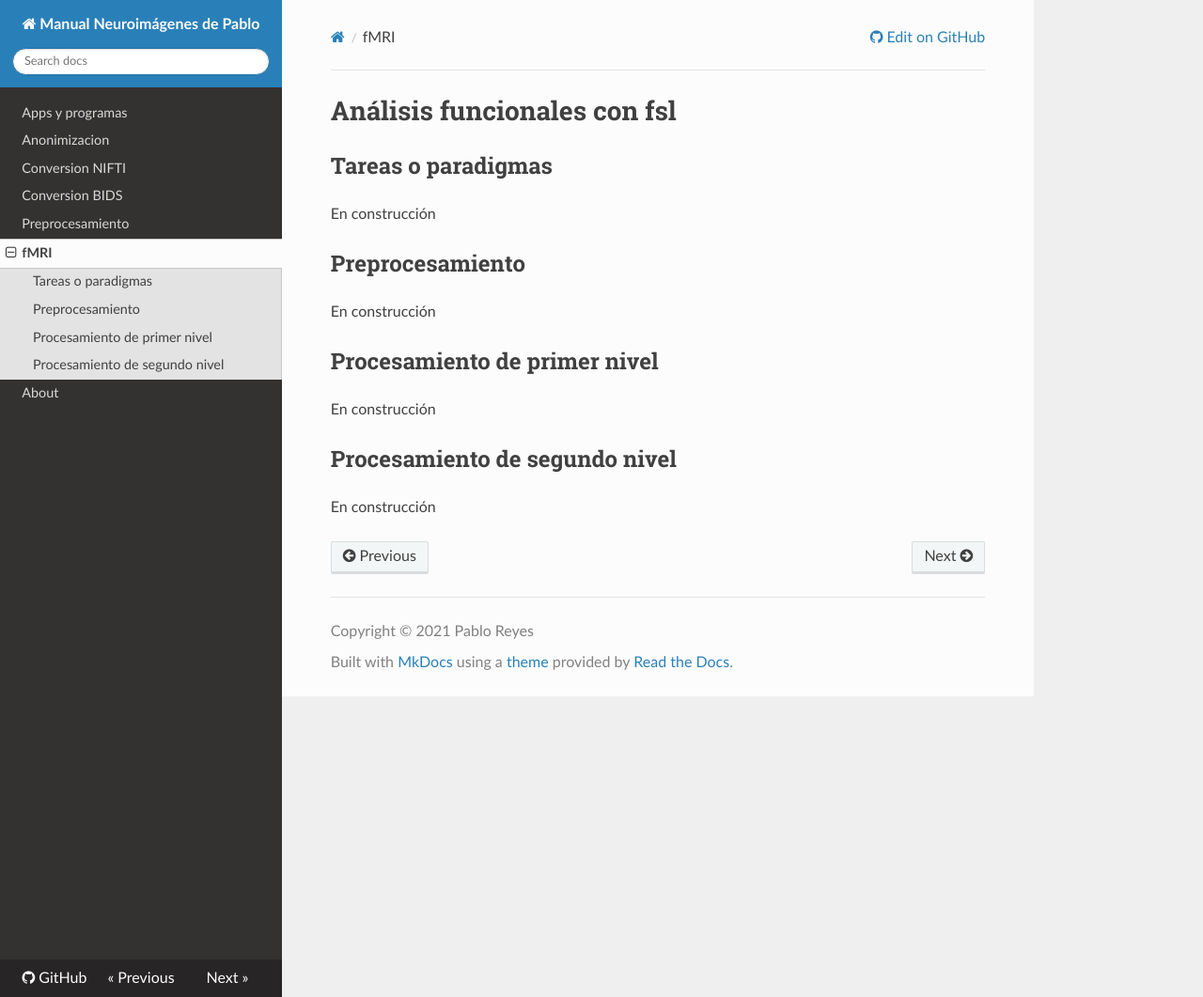
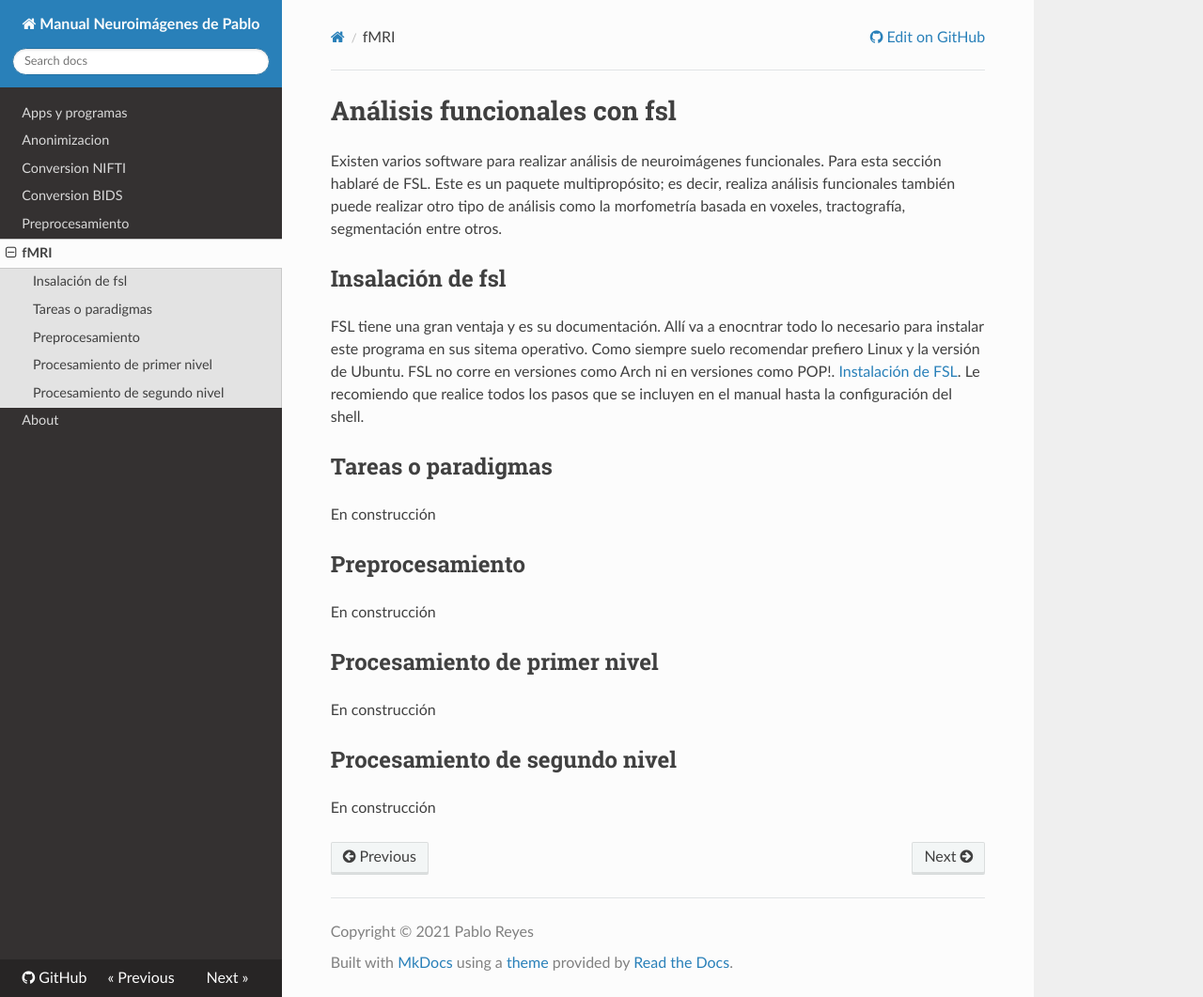
Before and after one commit to pabloreyesg/Scrips-to-MRI, an MkDocs documentation site: the page built from docs/Funcional_fsl.md, in a window 1280 px wide and 1061 px high. Shown: the whole window at 94% size. Built offline with MkDocs 1.6.1, drawn with Linux system fonts in a browser that asks for light colours; nearby versions of some CDN libraries.

Commit message:
Update Funcional_fsl.md

```diff
--- a/docs/Funcional_fsl.md
+++ b/docs/Funcional_fsl.md
@@ -1,6 +1,12 @@
 # Análisis funcionales con fsl
 
+Existen varios software para realizar análisis de neuroimágenes funcionales. Para esta sección hablaré de FSL. Este es un paquete multipropósito; es decir, realiza análisis funcionales también puede realizar otro tipo de análisis como la morfometría basada en voxeles, tractografía, segmentación entre otros.
+
+## Insalación de fsl
+FSL tiene una gran ventaja y es su documentación. Allí va a enocntrar todo lo necesario para instalar este programa en sus sitema operativo. Como siempre suelo recomendar prefiero Linux y la versión de Ubuntu. FSL no corre en versiones como Arch ni en versiones como POP!. [Instalación de FSL](https://fsl.fmrib.ox.ac.uk/fsl/fslwiki/FslInstallation). Le recomiendo que realice todos los pasos que se incluyen en el manual hasta la configuración del shell.
+
 ## Tareas o paradigmas
+
 En construcción
 
 ## Preprocesamiento
```
